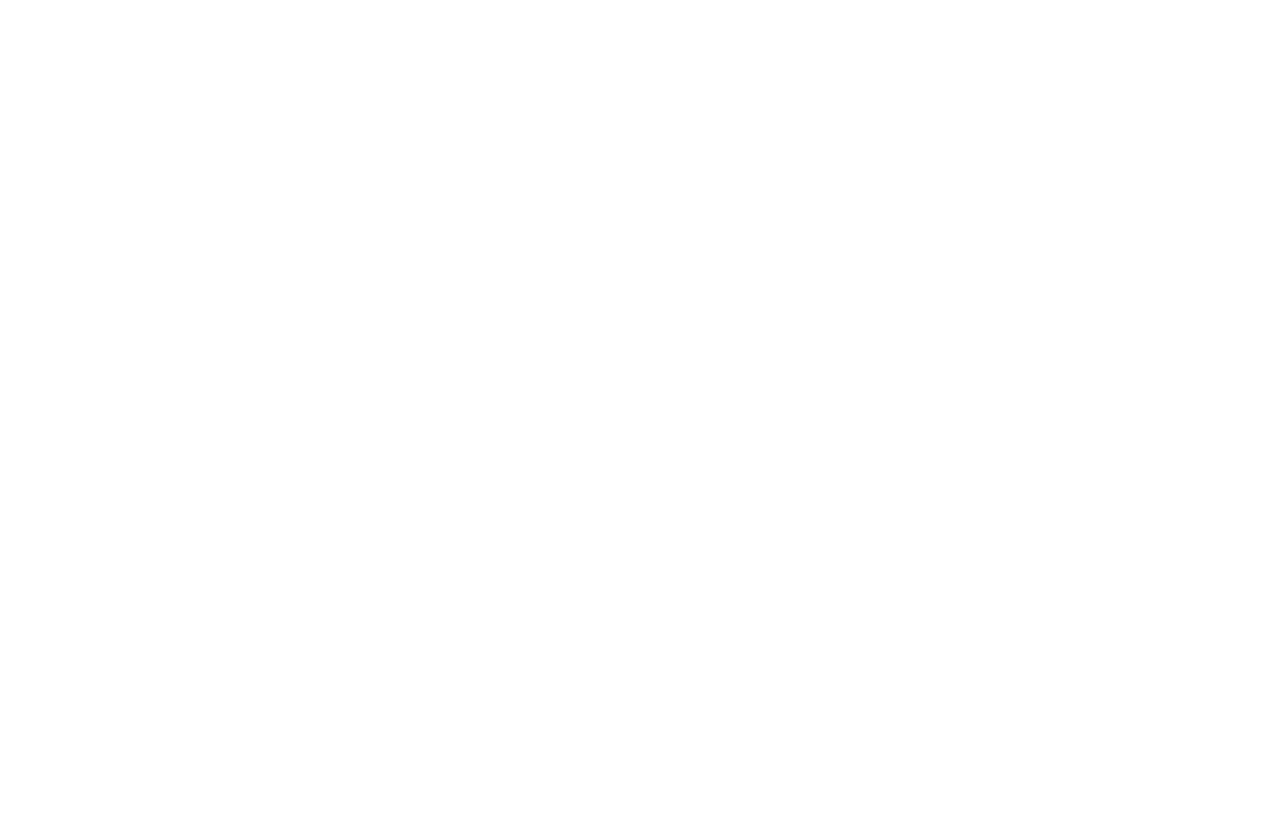
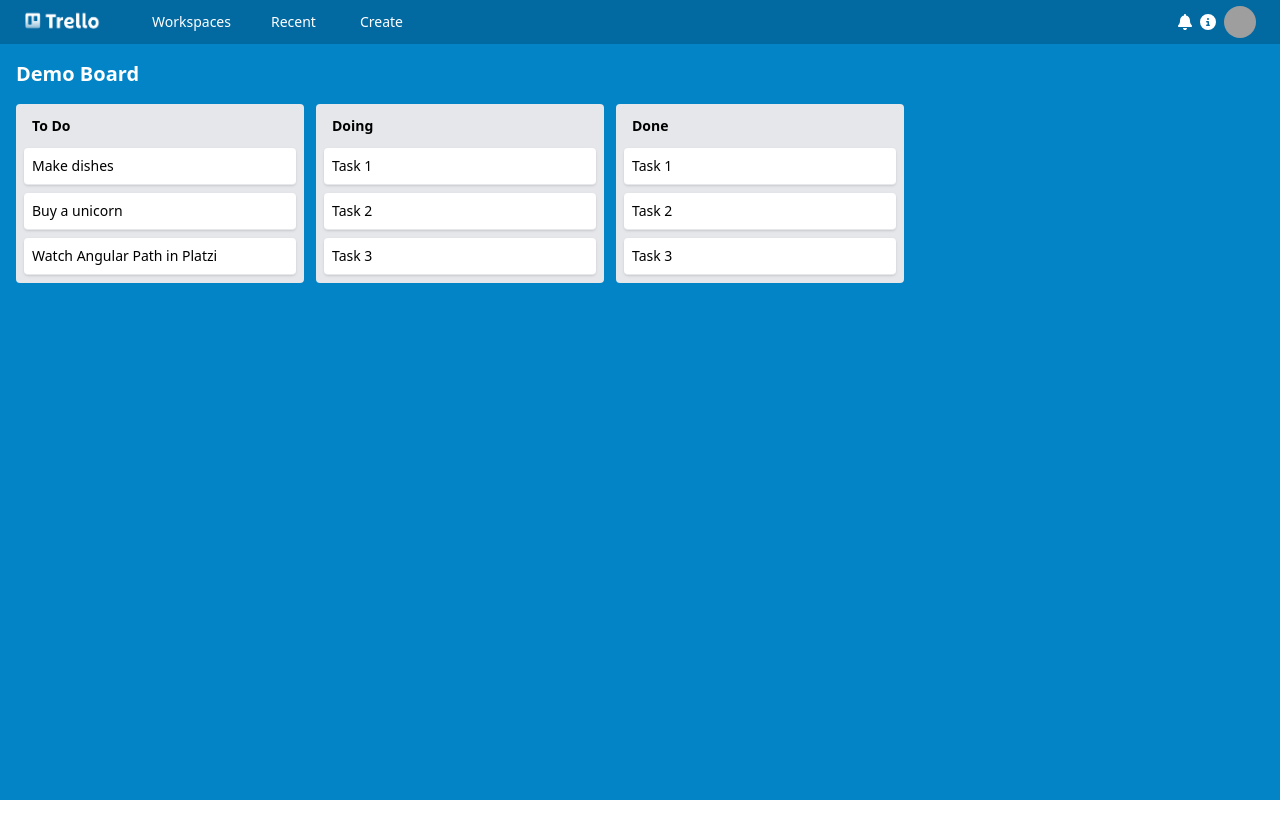
Before and after one commit to Josefloresh94/trello-clone, an Angular app: page /board in a window 1280 px wide. Before the commit this address led to /. Shown: the top 838 px of the page. Before the commit the page ends 800 px from the top, so only its background shows below. Built offline with nearby package versions, Linux system fonts and the light colour scheme; grey boxes are pictures that could not be loaded.

Commit message:
Creacion de board y Drag and Drop Taks

```diff
--- a/src/app/app.routes.ts
+++ b/src/app/app.routes.ts
@@ -2,6 +2,7 @@ import { Routes } from '@angular/router';
 
 import { LoginComponent } from './pages/login/login.component';
 import { BoardsComponent } from './pages/boards/boards.component';
+import { BoardComponent } from './pages/board/board.component';
 
 export const routes: Routes = [
     {
@@ -11,5 +12,9 @@ export const routes: Routes = [
     {
         path: 'boards',
         component: BoardsComponent
+    },
+    {
+        path: 'board',
+        component: BoardComponent
     }
 ];
--- /dev/null
+++ b/src/app/models/todo.model.ts
@@ -0,0 +1,4 @@
+export interface ToDo {
+    id: string;
+    title: string;
+}
--- /dev/null
+++ b/src/app/pages/board/board.component.html
@@ -0,0 +1,76 @@
+<div class="flex flex-col h-screen">
+    <app-navbar></app-navbar>
+    <div class="w-full grow bg-sky-600 px-4 pb-4">
+        <div>
+            <h2 class="text-xl font-bold text-white my-4">
+                Demo Board
+            </h2>
+        </div>
+        <div class="flex items-start w-full h-full">
+            <div class="rounded bg-gray-200 w-72 p-2 mr-3">
+                <div class="flex justify-between py-1">
+                    <h3 class="text-sm font-bold ml-2">To Do</h3>
+                </div>
+
+                <div class="text-sm mt-2" cdkDropList (cdkDropListDropped)="drop($event)">
+                    @for (todo of todos; track todo.id){
+                        <div
+                            cdkDrag
+                            class="bg-white shadow p-2 rounded mt-2 border-b border-x-gray-300 cursor-pointer hover:bg-gray-400"
+                        >
+                        {{ todo.title }}
+                        </div>
+                    }
+                </div>
+            </div>
+
+            <div class="rounded bg-gray-200 w-72 p-2 mr-3">
+                <div class="flex justify-between py-1">
+                    <h3 class="text-sm font-bold ml-2">Doing</h3>
+                </div>
+
+                <div class="text-sm mt-2">
+                    <div
+                        class="bg-white shadow p-2 rounded mt-2 border-b border-x-gray-300 cursor-pointer hover:bg-gray-400"
+                    >
+                        Task 1
+                    </div>
+                    <div
+                        class="bg-white shadow p-2 rounded mt-2 border-b border-x-gray-300 cursor-pointer hover:bg-gray-400"
+                    >
+                        Task 2
+                    </div>
+                    <div
+                        class="bg-white shadow p-2 rounded mt-2 border-b border-x-gray-300 cursor-pointer hover:bg-gray-400"
+                    >
+                        Task 3
+                    </div>
+                </div>
+            </div>
+
+            <div class="rounded bg-gray-200 w-72 p-2 mr-3">
+                <div class="flex justify-between py-1">
+                    <h3 class="text-sm font-bold ml-2">Done</h3>
+                </div>
+
+                <div class="text-sm mt-2">
+                    <div
+                        class="bg-white shadow p-2 rounded mt-2 border-b border-x-gray-300 cursor-pointer hover:bg-gray-400"
+                    >
+                        Task 1
+                    </div>
+                    <div
+                        class="bg-white shadow p-2 rounded mt-2 border-b border-x-gray-300 cursor-pointer hover:bg-gray-400"
+                    >
+                        Task 2
+                    </div>
+                    <div
+                        class="bg-white shadow p-2 rounded mt-2 border-b border-x-gray-300 cursor-pointer hover:bg-gray-400"
+                    >
+                        Task 3
+                    </div>
+                </div>
+            </div>
+        </div>
+    </div>
+</div>
--- /dev/null
+++ b/src/app/pages/board/board.component.ts
@@ -0,0 +1,46 @@
+import { Component } from '@angular/core';
+import { DragDropModule } from '@angular/cdk/drag-drop';
+import { CdkDragDrop, moveItemInArray } from '@angular/cdk/drag-drop';
+import { NavbarComponent } from "../../components/navbar/navbar.component";
+
+import { ToDo } from '../../models/todo.model';
+
+@Component({
+    selector: 'app-board',
+    standalone: true,
+    templateUrl: './board.component.html',
+    imports: [NavbarComponent, NavbarComponent, DragDropModule],
+    styles: [
+      `
+        /* Animate items as they're being sorted. */
+        .cdk-drop-list-dragging .cdk-drag {
+          transition: transform 250ms cubic-bezier(0, 0, 0.2, 1);
+        }
+
+        /* Animate an item that has been dropped. */
+        .cdk-drag-animating {
+          transition: transform 300ms cubic-bezier(0, 0, 0.2, 1);
+        }
+      `
+    ]
+})
+export class BoardComponent {
+  todos: ToDo[] = [
+    {
+      id: '1',
+      title: 'Make dishes'
+    },
+    {
+      id: '2',
+      title: 'Buy a unicorn'
+    },
+    {
+      id: '2',
+      title: 'Watch Angular Path in Platzi'
+    }
+  ];
+
+  drop(event: CdkDragDrop<any[]>) {
+    moveItemInArray(this.todos, event.previousIndex, event.currentIndex);
+  }
+}
--- a/src/app/pages/login/login.component.html
+++ b/src/app/pages/login/login.component.html
@@ -11,7 +11,7 @@
             alt="bg right"
         />
     </div>
-    <div class="relative w-full sm:w-7/12 md:6/12 ls:w-4/12 m-auto">
+    <div class="relative w-full sm:w-7/12 md:6/12 lg:w-4/12 m-auto">
         <header class="pt-6 pb-2 flex justify-center">
             <img
                 loading="lazy"
```
